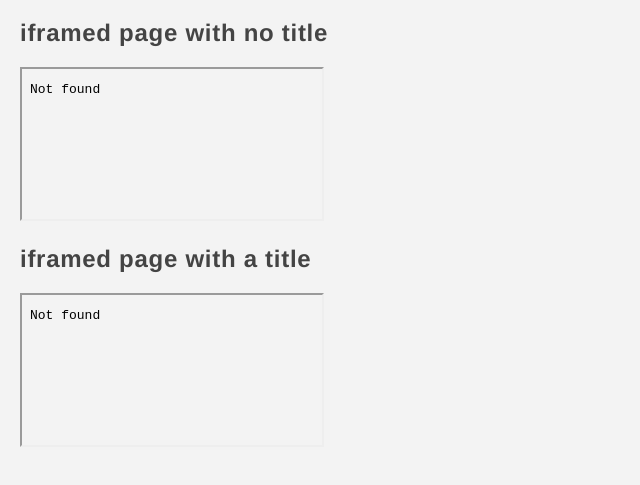
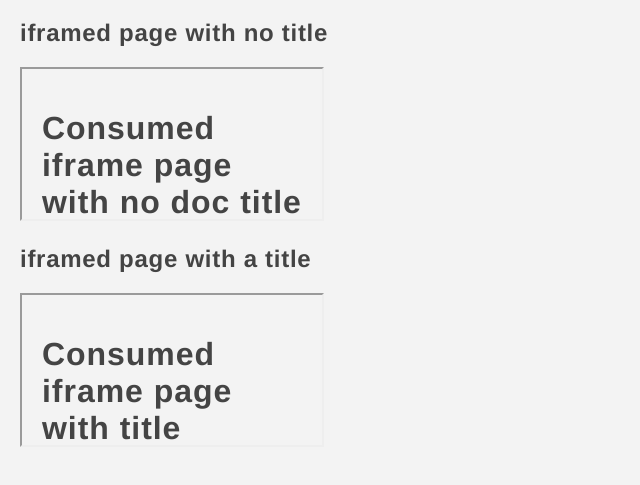
Before and after one commit to offsetChris/screenreader-testing-area, a plain HTML site: page iframetest.html in a window 1280 px wide. Shown: the part 81-566 px from the top of the page, without its empty margins (0-640 px from the left). Drawn offline with Linux system fonts and the light colour scheme; the site is published under a folder, as on GitHub Pages, so addresses that start at the root find nothing.

Commit message:
iframe path incorrect

```diff
--- a/iframetest.html
+++ b/iframetest.html
@@ -8,8 +8,8 @@
 <body>
 	<h1>iframe test page</h1>
 	<h2>iframed page with no title</h2>
-	<iframe title="iframe one" src="/consumedpage.html"></iframe>
+	<iframe title="iframe one" src="./consumedpage.html"></iframe>
 
 	<h2>iframed page with a title</h2>
-	<iframe src="/consumedpage2.html" title="iframe two"></iframe>
+	<iframe src="./consumedpage2.html" title="iframe two"></iframe>
 </body>
```
